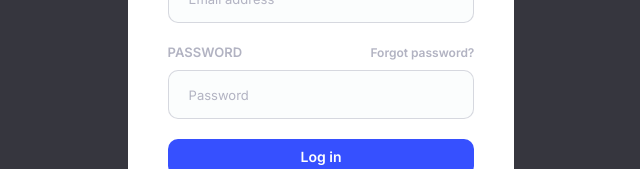
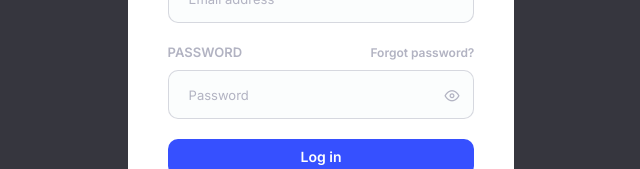
Before and after one commit to Andriamahay11master/TicketingManagement, a Next.js app: page / in a window 1280 px wide. Shown: the part 419-588 px from the top of the page, without its empty margins (319-959 px from the left). Built offline with nearby package versions, Linux system fonts and the light colour scheme.

Commit message:
add toggleVisibilty password

```diff
--- a/src/assets/scss/common/_form.scss
+++ b/src/assets/scss/common/_form.scss
@@ -1,7 +1,7 @@
 //default css input/select
 input, select{
     border-radius: 10px;
-    padding: 15px 20px;
+    padding: 15px 30px 15px 20px;
     border: 1px solid rgba($grey, 0.5);
     width: 100%;
     background: $white-fb;
@@ -146,6 +146,17 @@ select{
                 box-shadow: 0 0 0 0.1rem rgba($color-primary, 0.25);
             }
         }
+        .input-pass{
+            position: relative;
+            .icon{
+                position: absolute;
+                right: 15px;
+                top: 50%;
+                transform: translateY(-50%);
+                cursor: pointer;
+                color: $grey;
+            }
+        }
         .btn-primary{
             width: 100%;
         }
--- a/src/components/login/Login.tsx
+++ b/src/components/login/Login.tsx
@@ -1,5 +1,6 @@
 import React from "react";
 import Link from "next/link";
+import { useState } from "react";
 
 export interface LoginProps {
     title: string
@@ -16,6 +17,12 @@ export interface LoginProps {
 }
 
 export default function Login({title, formdesc, email, password, labelButton, routeSignup, textUser, labelSignup, textForgot, routeForgot, routeClick} : LoginProps) {
+
+    const [showPassword, setShowPassword] = useState(false);
+
+    const togglePasswordVisibility = () => {
+        setShowPassword(!showPassword);
+    };
 
     const connectAccount = () => {
         window.location.href = routeClick
@@ -39,7 +46,10 @@ export default function Login({title, formdesc, email, password, labelButton, ro
                                 <label htmlFor="password">{password}</label>
                                 <Link className="btn btn-link" href={routeForgot}>{textForgot}</Link>
                             </div>
-                            <input type="password" id="password" placeholder="Password"/>
+                            <div className="input-pass">
+                                <input type={showPassword ? "text" : "password"} id="password" placeholder="Password"/>
+                                <i className={`icon ${showPassword ? "icon-eye-off" : "icon-eye"}`} onClick={togglePasswordVisibility}></i>
+                            </div>
                         </div>
                         <div className="form-group form-submit">
                             <button className="btn btn-primary" onClick={connectAccount}>{labelButton}</button>
```
